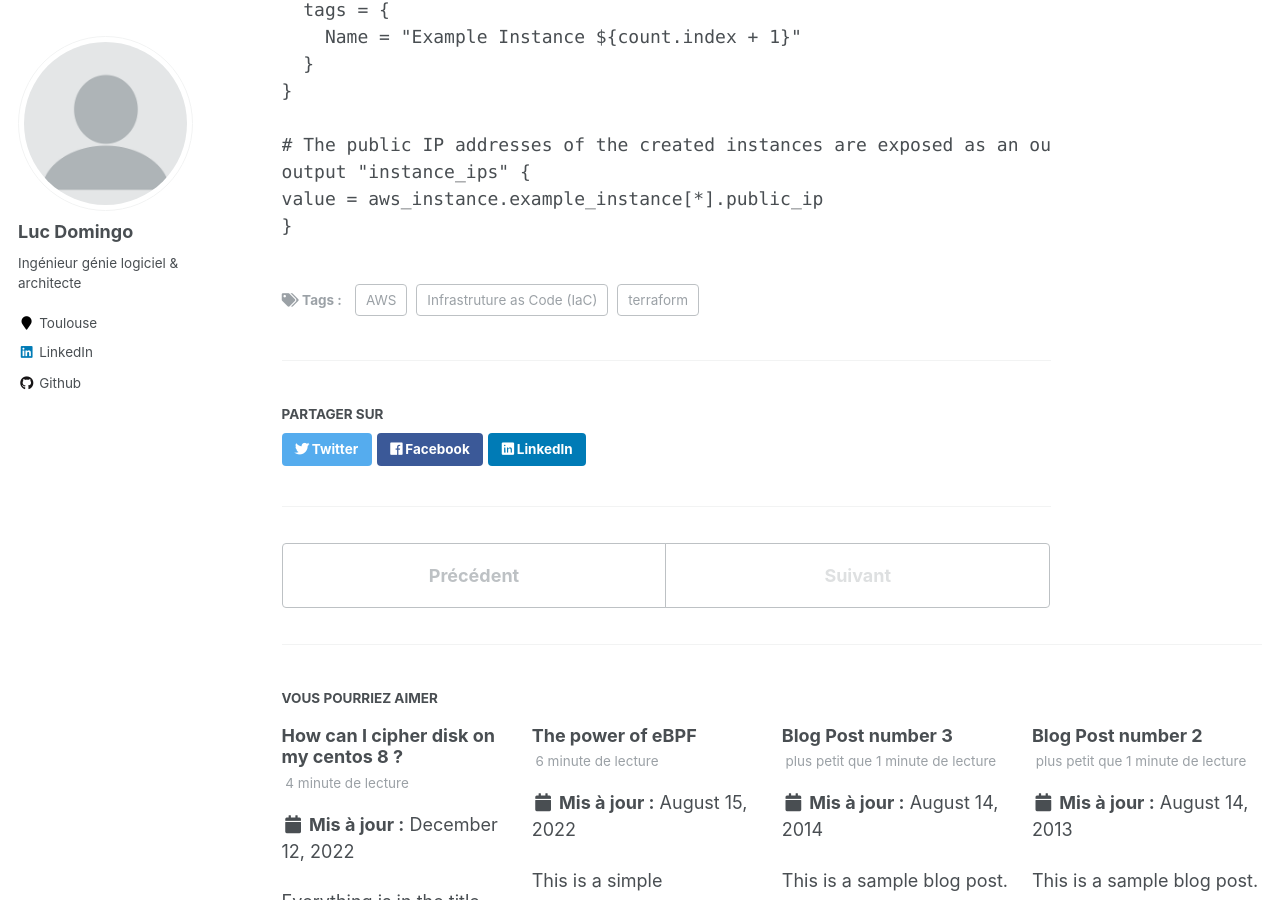
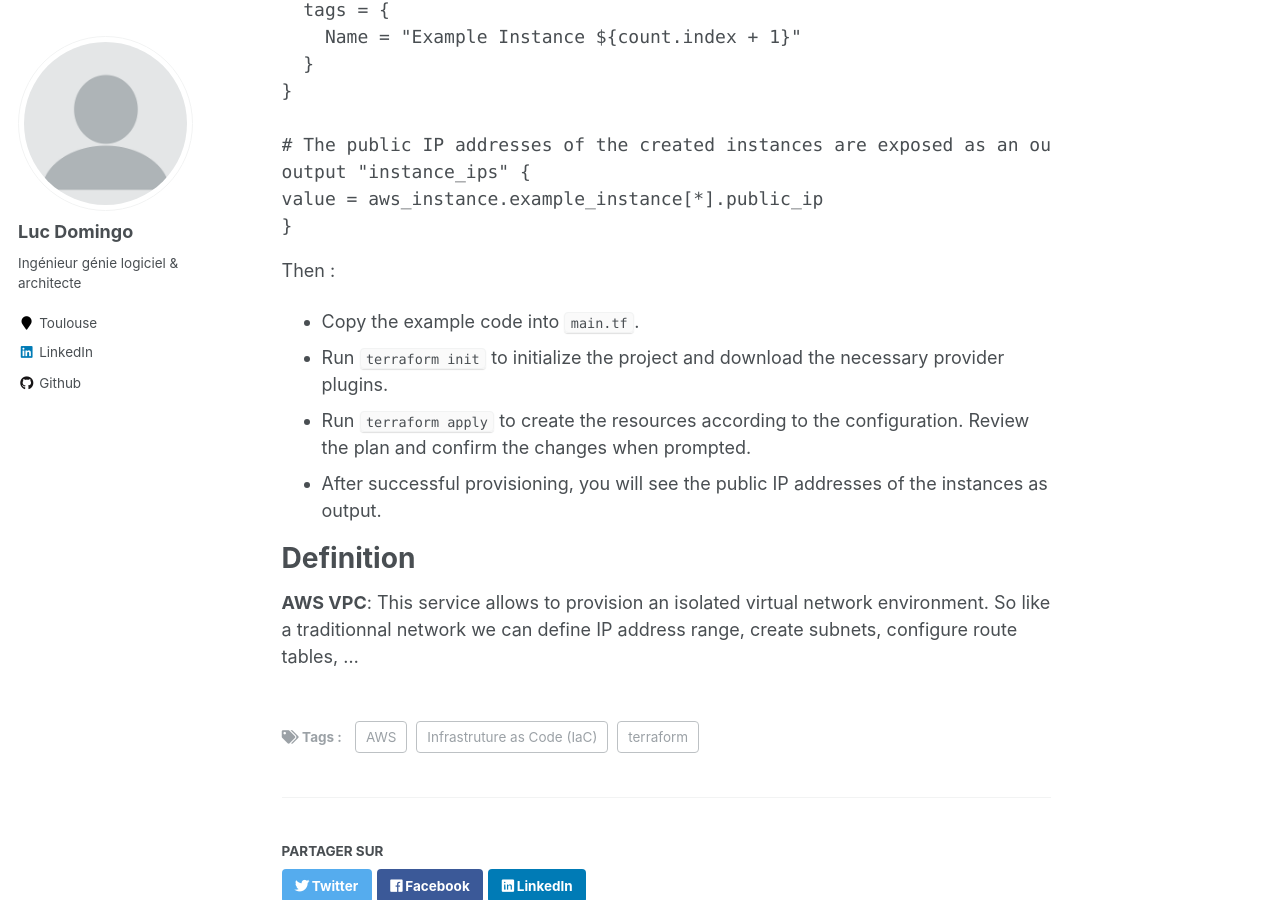
Before and after one commit to LucDomingo/mywebsite, a Jekyll site: the page built from _posts/2023-01-10-terraform-concepts-4.md, in a window 1280 px wide and 900 px high, scrolled down 2280 px. Built offline with Jekyll 4.4.1, drawn with Linux system fonts in a browser that asks for light colours.

Commit message:
Update 2023-01-10-terraform-concepts-4.md

```diff
--- a/_posts/2023-01-10-terraform-concepts-4.md
+++ b/_posts/2023-01-10-terraform-concepts-4.md
@@ -80,3 +80,13 @@ output "instance_ips" {
 value = aws_instance.example_instance[*].public_ip
 }
 </pre>
+
+Then :
+ - Copy the example code into `main.tf`.
+ - Run `terraform init` to initialize the project and download the necessary provider plugins.
+ - Run `terraform apply` to create the resources according to the configuration. Review the plan and confirm the changes when prompted.
+ - After successful provisioning, you will see the public IP addresses of the instances as output.
+
+Definition
+======
+**AWS VPC**: This service allows to provision an isolated virtual network environment. So like a traditionnal network we can  define IP address range, create subnets, configure route tables, ...
```
